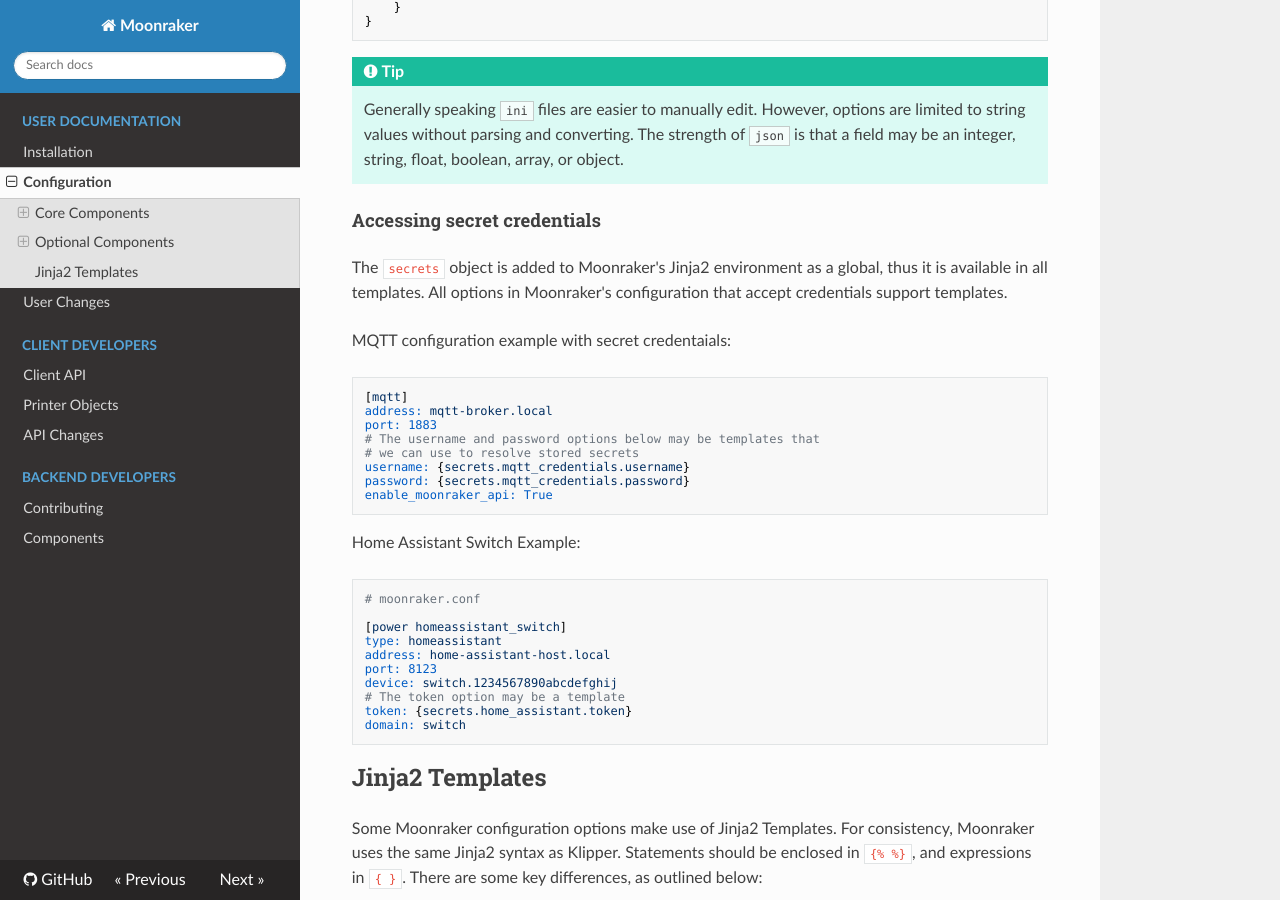
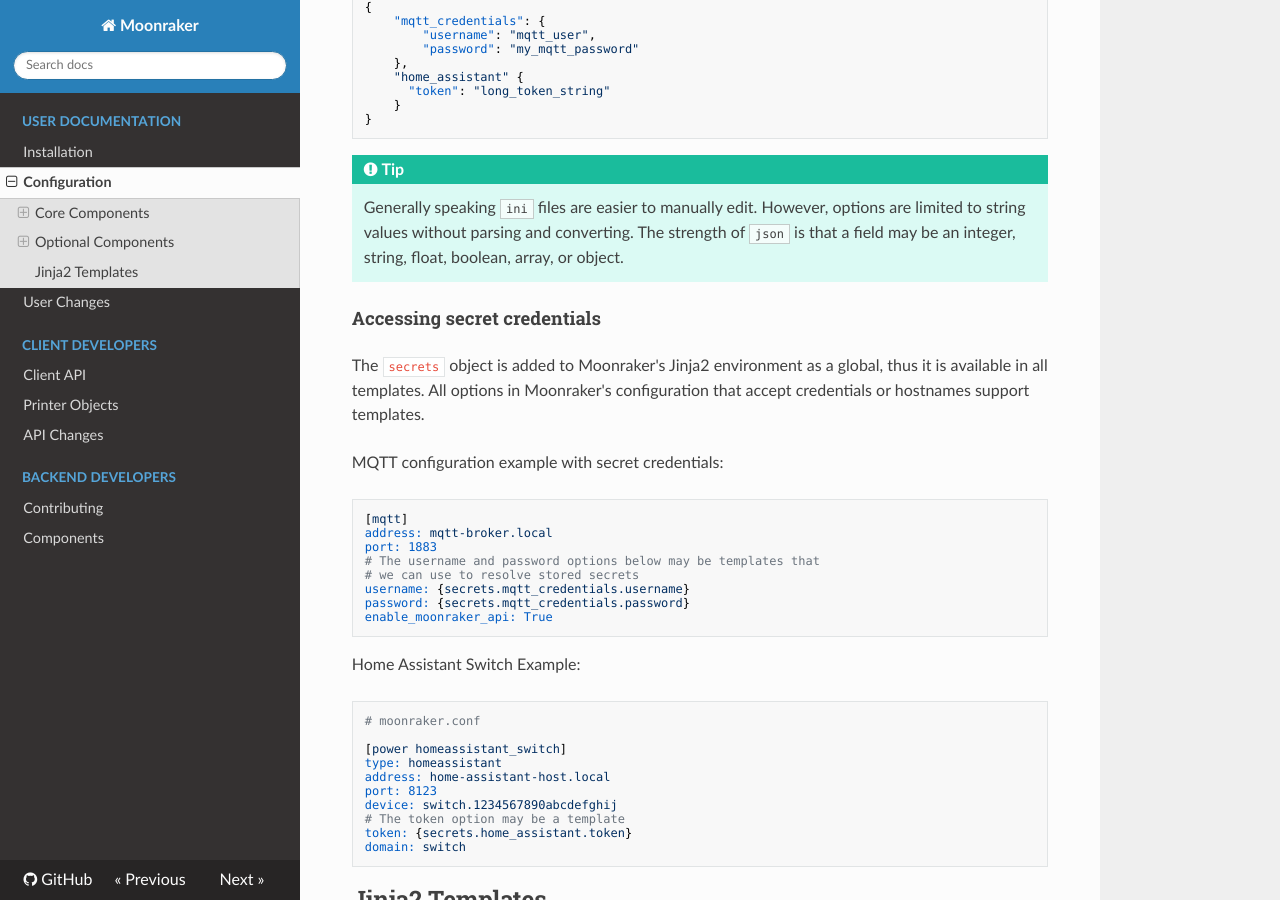
Before and after one commit to Arksine/moonraker, an MkDocs documentation site: the page built from docs/configuration.md, in a window 1280 px wide and 900 px high, scrolled down 20313 px. Built offline with MkDocs 1.6.1, drawn with Linux system fonts in a browser that asks for light colours; nearby versions of some CDN libraries; some of the changed text lies outside the part shown.

Commit message:
doc: Support for secrets for addresses

````diff
--- a/docs/configuration.md
+++ b/docs/configuration.md
@@ -1255,9 +1262,10 @@
 
 The `secrets` object is added to Moonraker's Jinja2 environment as a
 global, thus it is available in all templates. All options in
-Moonraker's configuration that accept credentials support templates.
+Moonraker's configuration that accept credentials or hostnames support
+templates.
 
-MQTT configuration example with secret credentaials:
+MQTT configuration example with secret credentials:
 
 ```ini
 [mqtt]
````
Also changed, not shown: other parts of docs/configuration.md (+13 -6 lines).
